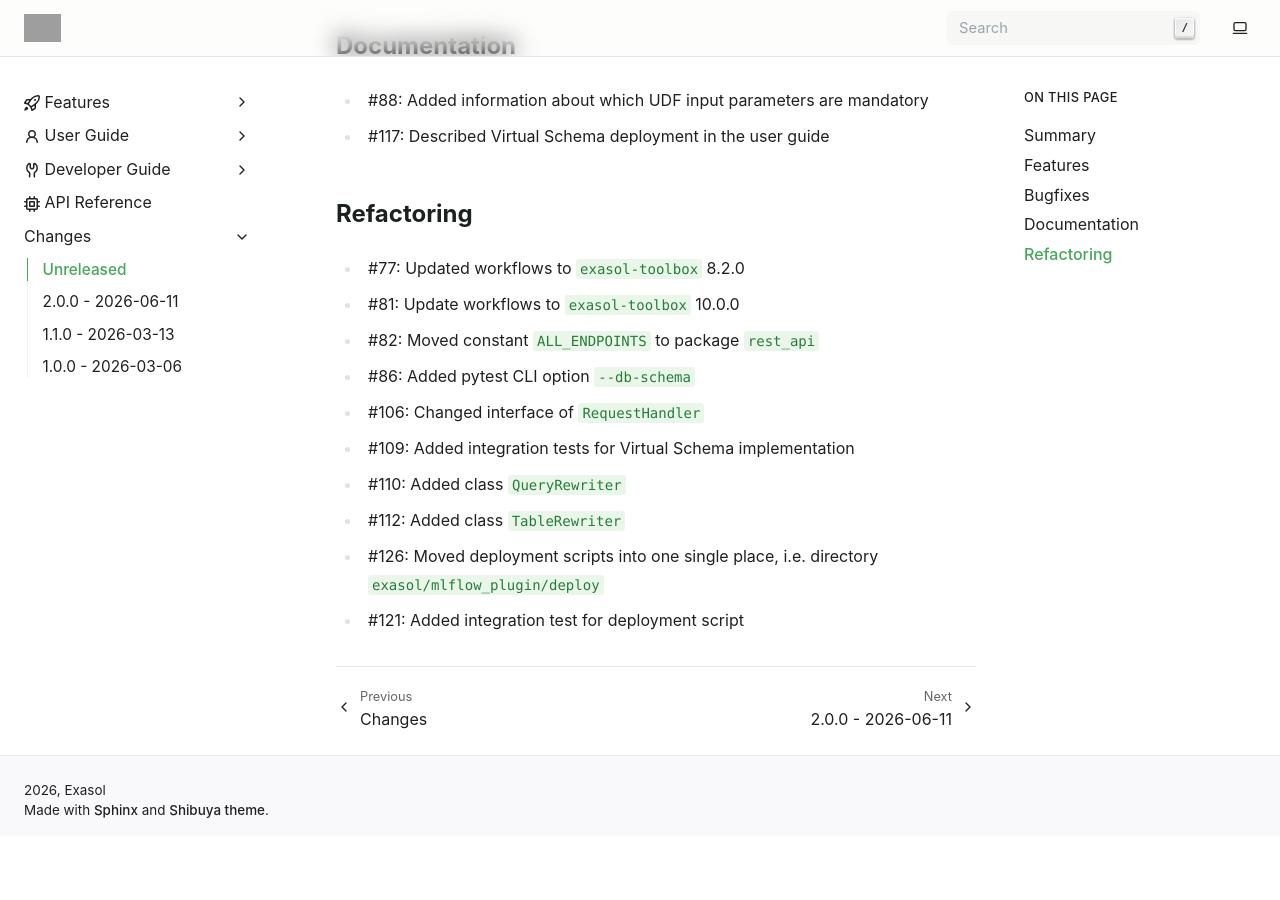
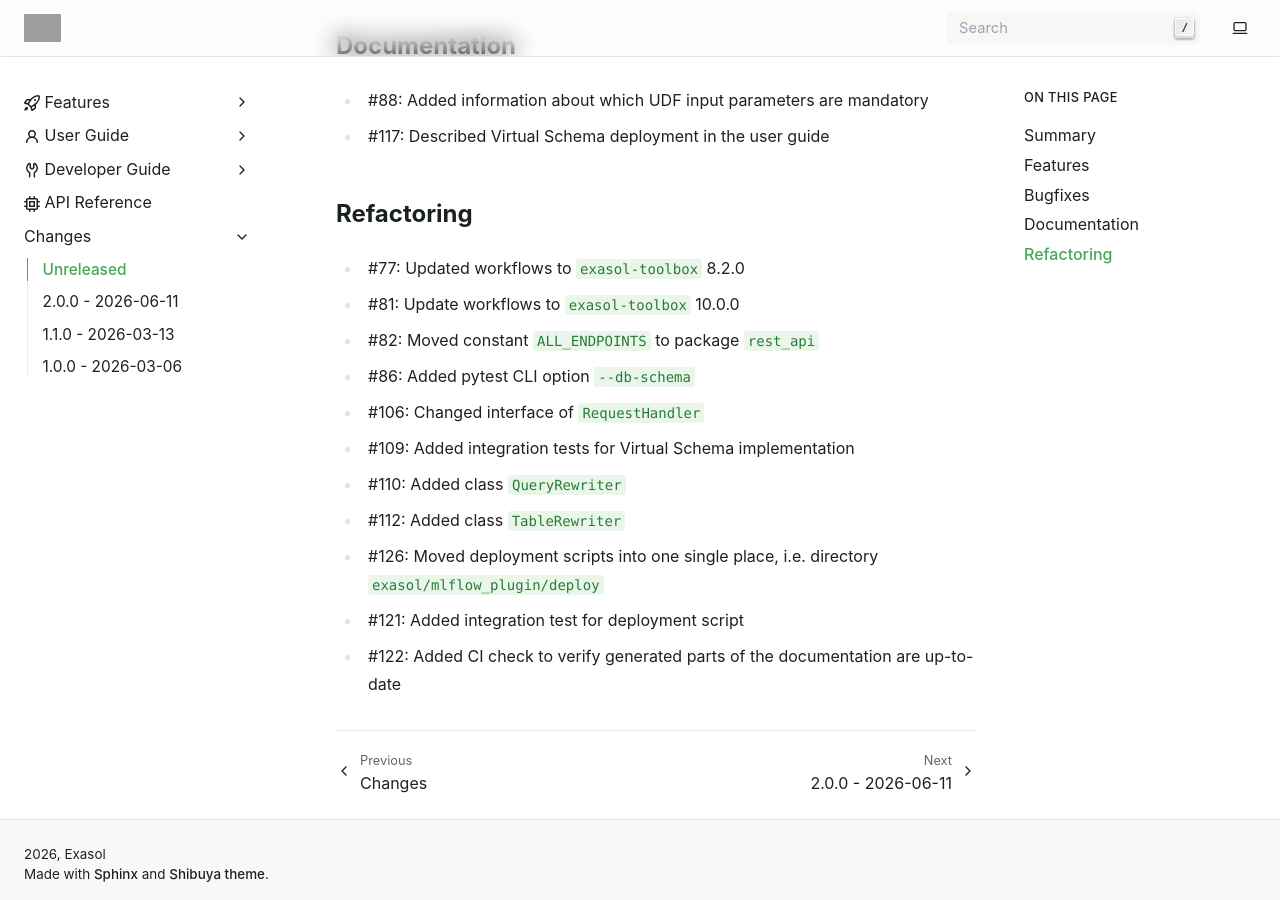
Before and after one commit to exasol/mlflow-plugin, a Sphinx documentation site: the page built from doc/changes/unreleased.md, in a window 1280 px wide and 900 px high, scrolled down 858 px. Built offline with Sphinx 7.4.7, drawn with Linux system fonts in a browser that asks for light colours; pages that are not in the unit, such as notebooks, are missing from menus; before the commit the page ends 1694 px from its top, so only the background shows below that; grey boxes are pictures that could not be loaded.

Commit message:
#122: Added CI check to verify generated parts of the documentation … (#130)
Co-authored-by: Ariel Schulz <43442541+ArBridgeman@users.noreply.github.com>

```diff
--- a/doc/changes/unreleased.md
+++ b/doc/changes/unreleased.md
@@ -37,3 +37,4 @@ This release adds support for accessing the MLflow REST API via an Exasol Virtua
 * #112: Added class `TableRewriter`
 * #126: Moved deployment scripts into one single place, i.e. directory `exasol/mlflow_plugin/deploy`
 * #121: Added integration test for deployment script
+* #122: Added CI check to verify generated parts of the documentation are up-to-date
```
Also changed, not shown: 2 other files.
